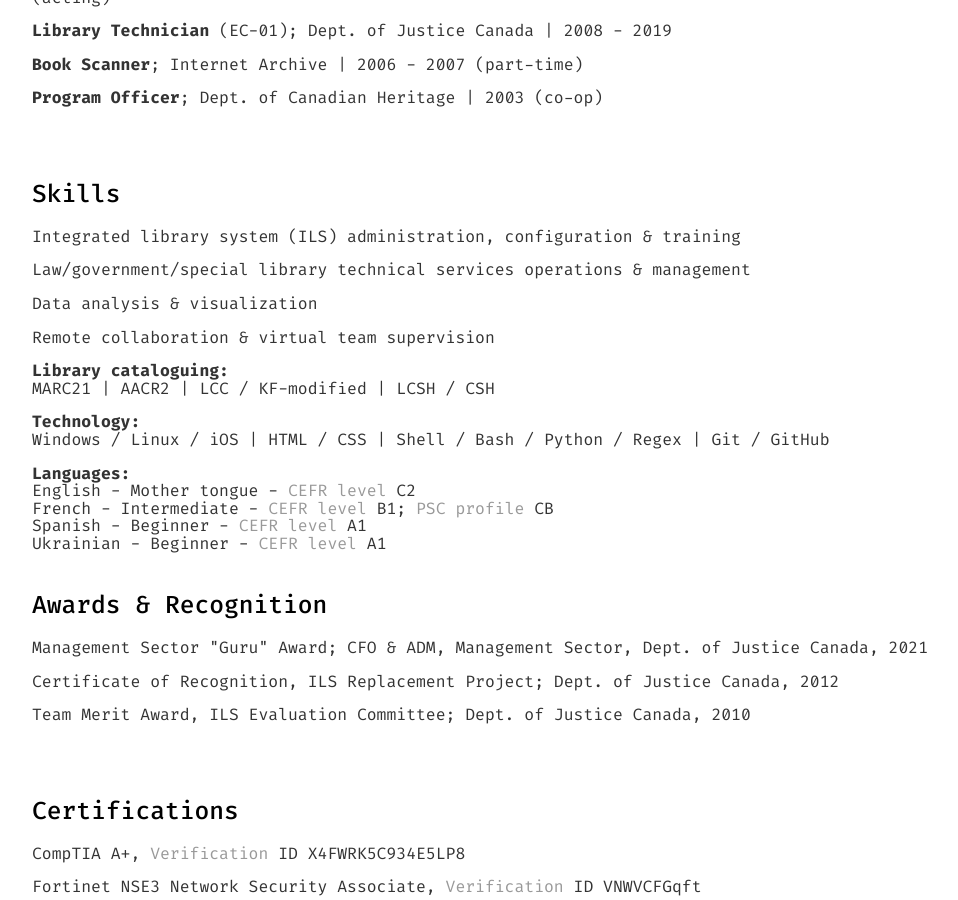
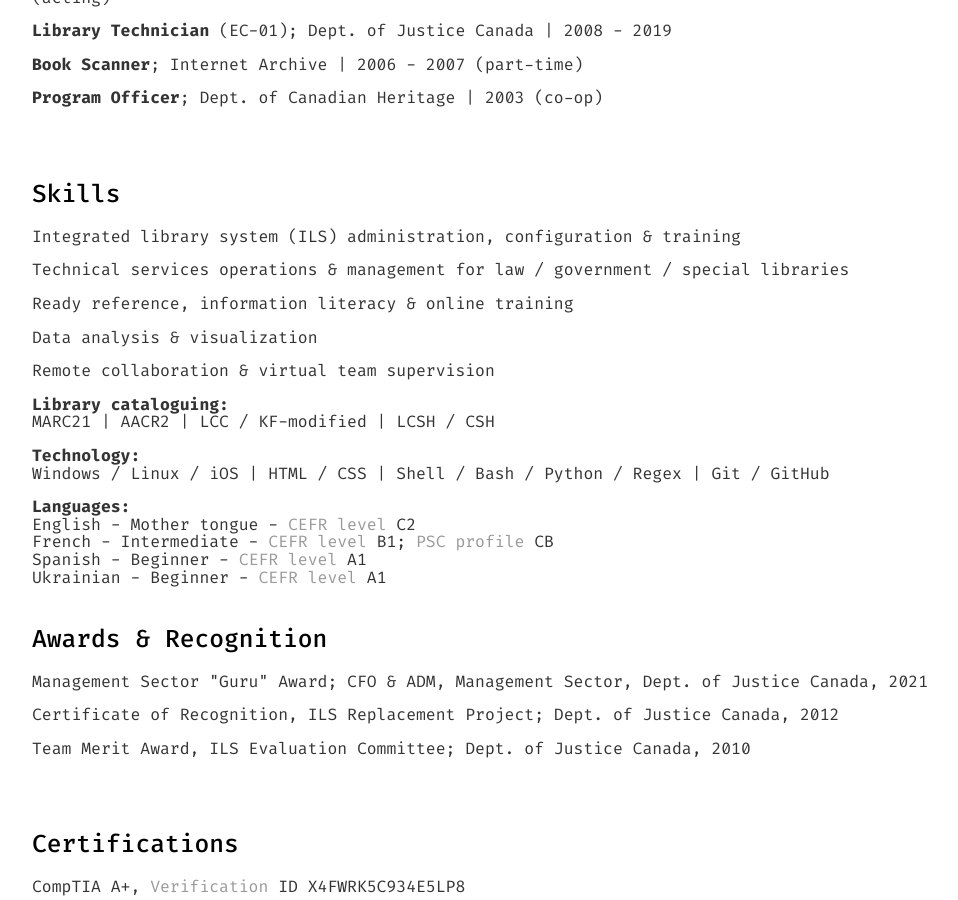
Before and after one commit to onshisan/onshisan.github.io, a Jekyll site: the page built from cv/index.html, in a window 1280 px wide and 900 px high, scrolled down 1012 px. Shown: the whole window, without its empty margins (160-1118 px from the left). Built offline with Jekyll 4.4.1, drawn with Linux system fonts in a browser that asks for light colours.

Commit message:
Update resume.html
Expand on skills

```diff
--- a/_includes/resume.html
+++ b/_includes/resume.html
@@ -39,7 +39,8 @@
 
 	<h2>Skills</h2>
 	<p>Integrated library system (ILS) administration, configuration & training</p>
-	<p>Law/government/special library technical services operations & management</p>
+	<p>Technical services operations & management for law / government / special libraries</p>
+	<p>Ready reference, information literacy & online training
 	<p>Data analysis & visualization</p>
 	<p>Remote collaboration & virtual team supervision
 	<p><strong>Library cataloguing:</strong></br>MARC21 | AACR2 | LCC / KF-modified | LCSH / CSH</p>
```
